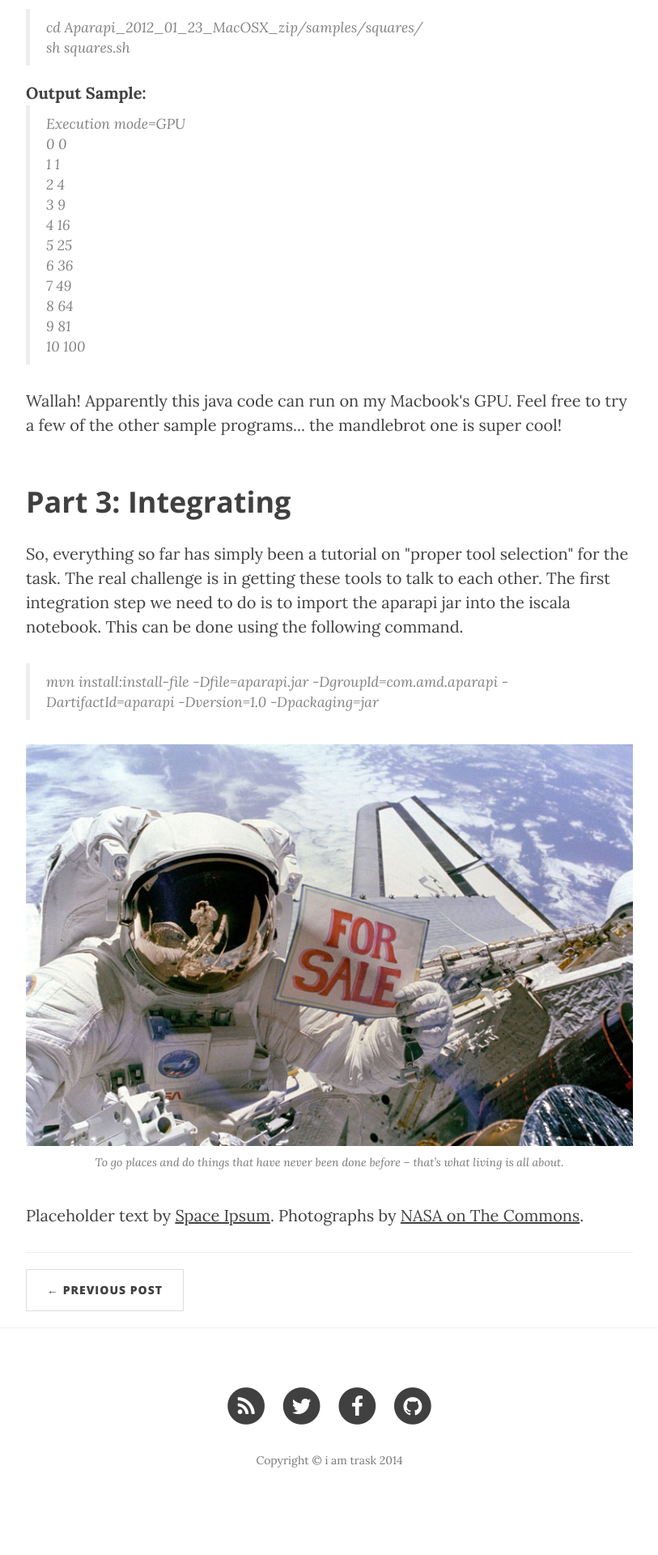
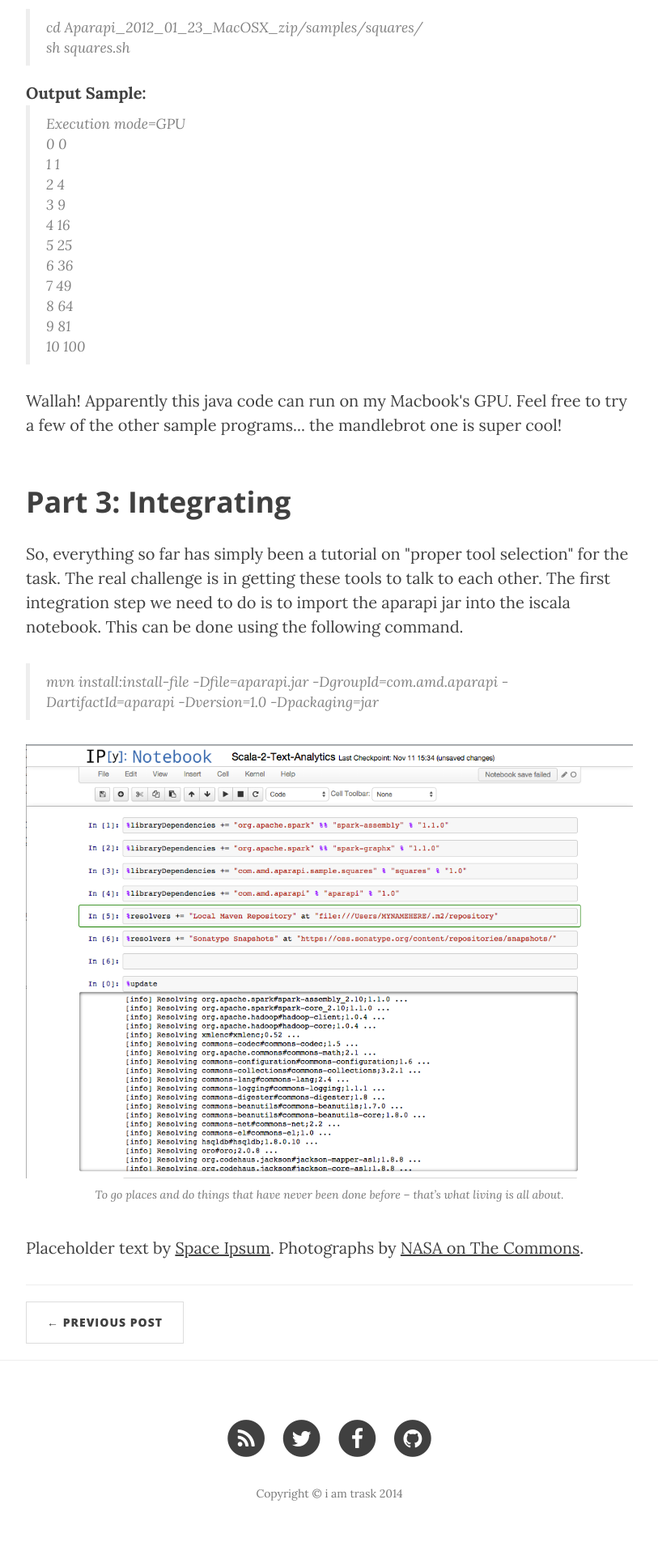
Before and after one commit to iamtrask/iamtrask.github.io, a Jekyll site: the page built from _posts/2014-09-24-man-must-explore.markdown, in a window 1280 px wide. Shown: the part 2592-4512 px from the top of the page at 81% size, without its empty margins (233-1046 px from the left). Built offline with Jekyll 4.4.1, drawn with Linux system fonts in a browser that asks for light colours; nearby versions of some CDN libraries; before the commit the page ends 4471 px from its top, so only the background shows below that.

Commit message:
Update 2014-09-24-man-must-explore.markdown

```diff
--- a/_posts/2014-09-24-man-must-explore.markdown
+++ b/_posts/2014-09-24-man-must-explore.markdown
@@ -67,7 +67,7 @@
 <blockquote>mvn install:install-file -Dfile=aparapi.jar -DgroupId=com.amd.aparapi -DartifactId=aparapi -Dversion=1.0 -Dpackaging=jar</blockquote>
 
 <a href="#">
-    <img class="img-responsive" src="{{ site.baseurl }}/img/post-sample-image.jpg" alt="">
+    <img class="img-responsive" src="{{ site.baseurl }}/img/ipythonDep.png" alt="">
 </a>
 <span class="caption text-muted">To go places and do things that have never been done before – that’s what living is all about.</span>
 
```
